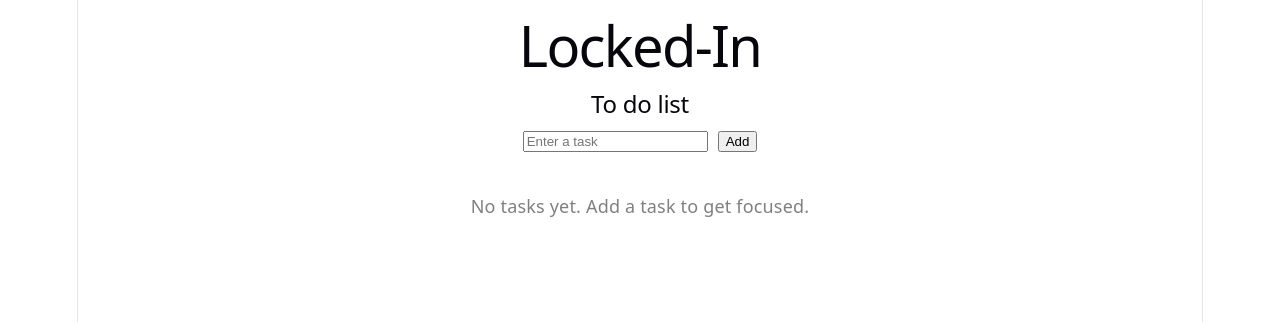
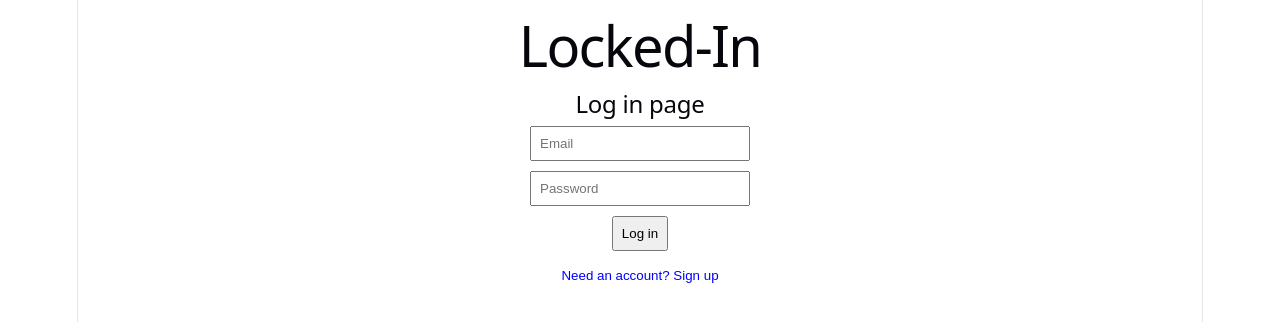
Before and after one commit to Darren50/Locked-In, a React app in the folder web/: page / in a window 1280 px wide. Shown: the top 322 px of the page. Built offline with nearby package versions, Linux system fonts and the light colour scheme; no server answers; the HTML template or start-up script is replaced by a standard one.

Commit message:
Added Firebase authentication and login + registration page to access To do list

```diff
--- a/web/package.json
+++ b/web/package.json
@@ -10,6 +10,7 @@
     "preview": "vite preview"
   },
   "dependencies": {
+    "firebase": "^12.13.0",
     "react": "^19.2.6",
     "react-dom": "^19.2.6"
   },
--- a/web/src/App.jsx
+++ b/web/src/App.jsx
@@ -1,9 +1,30 @@
+import { useState, useEffect } from "react"
+import { onAuthStateChanged } from "firebase/auth"
+import { auth } from "./firebase"
+import Login from "./LoginAndRegistration"
 import ToDoList from "./ToDoList"
 
 export default function App() {
-  return (
+  const [user, setUser] = useState(null)
+  const [loading, setLoading] = useState(true)
+
+  useEffect(() => {
+    const unsubscribe = onAuthStateChanged(auth, (currentUser) => {
+      setUser(currentUser)
+      setLoading(false)
+    })
+    return unsubscribe
+  }, [])
+
+  if (loading) {
+    return <p style={{ textAlign: "center", marginTop: 80 }}>Loading...</p>
+  }
+
+  return user ? (
     <div className="app">
-      <ToDoList />
+      <ToDoList user={user} />
     </div>
+  ) : (
+    <Login />
   )
 }
--- /dev/null
+++ b/web/src/LoginAndRegistration.jsx
@@ -0,0 +1,61 @@
+import { useState } from "react"
+import { createUserWithEmailAndPassword, signInWithEmailAndPassword } from "firebase/auth"
+import { auth } from "./firebase"
+
+export default function Login() {
+  const [email, setEmail] = useState("")
+  const [password, setPassword] = useState("")
+  const [isSignUp, setIsSignUp] = useState(false)
+  const [error, setError] = useState("")
+
+  const handleSubmit = async (e) => {
+    e.preventDefault()
+    setError("")
+    try {
+      if (isSignUp) {
+        await createUserWithEmailAndPassword(auth, email, password)
+      } else {
+        await signInWithEmailAndPassword(auth, email, password)
+      }
+    } catch (error) {
+      setError(error.message)
+    }
+  }
+
+  return (
+    <div>
+      <h1>Locked-In</h1>
+      <h2>{isSignUp ? "Sign up page" : "Log in page"}</h2>
+      <form onSubmit={handleSubmit}>
+        <input
+          type="email"
+          placeholder="Email"
+          value={email}
+          onChange={(e) => setEmail(e.target.value)}
+          style={{ width: "200px", padding: 8, marginBottom: 10 }}
+          required
+        />
+        <div>
+          <input
+            type="password"
+            placeholder="Password"
+            value={password}
+            onChange={(e) => setPassword(e.target.value)}
+            style={{ width: "200px", padding: 8, marginBottom: 10 }}
+            required
+          />
+        </div>
+        <button type="submit" style={{ width: "auto", padding: 8 }}>
+          {isSignUp ? "Create account" : "Log in"}
+        </button>
+      </form>
+      {error && <p style={{ color: "red", fontSize: 14 }}>{error}</p>}
+      <button
+        onClick={() => setIsSignUp(!isSignUp)}
+        style={{ marginTop: 16, background: "none", border: "none", color: "blue", cursor: "pointer" }}
+      >
+        {isSignUp ? "Already have an account? Log in" : "Need an account? Sign up"}
+      </button>
+    </div>
+  )
+}
--- a/web/src/ToDoList.jsx
+++ b/web/src/ToDoList.jsx
@@ -1,4 +1,6 @@
 import { useState } from "react"
+import { signOut } from "firebase/auth"
+import { auth } from "./firebase"
 
 function ToDoList() {
   const [tasks, setTasks] = useState([])
@@ -37,6 +39,14 @@ function ToDoList() {
           Add
         </button>
       </form>
+
+      <button
+        className="log-out-button"
+        onClick={() => signOut(auth)}
+        style={{ color: "red", position: "absolute", top: 10, left: 10, cursor: "pointer"}}
+        >
+        Log Out
+      </button>
       {tasks.length === 0 && (
         <p style={{ marginTop: 40, color: "grey", textAlign: "center" }}>
           No tasks yet. Add a task to get focused.
--- /dev/null
+++ b/web/src/firebase.js
@@ -0,0 +1,16 @@
+import { initializeApp } from "firebase/app"
+import { getAuth } from "firebase/auth"
+import { getFirestore } from "firebase/firestore"
+
+const firebaseConfig = {
+  apiKey: "AIzaSyDlLEKMXGsf1fsoB8gJTz7F_HZ5vVt9AVY",
+  authDomain: "locked-in-d19f7.firebaseapp.com",
+  projectId: "locked-in-d19f7",
+  storageBucket: "locked-in-d19f7.firebasestorage.app",
+  messagingSenderId: "703059764262",
+  appId: "1:703059764262:web:9766cbfeb4147b99d172e7"
+}
+
+const app = initializeApp(firebaseConfig)
+export const auth = getAuth(app)
+export const database = getFirestore(app)
```
Also changed, not shown: 1 other file (tests, documents, lock files or other folders).
